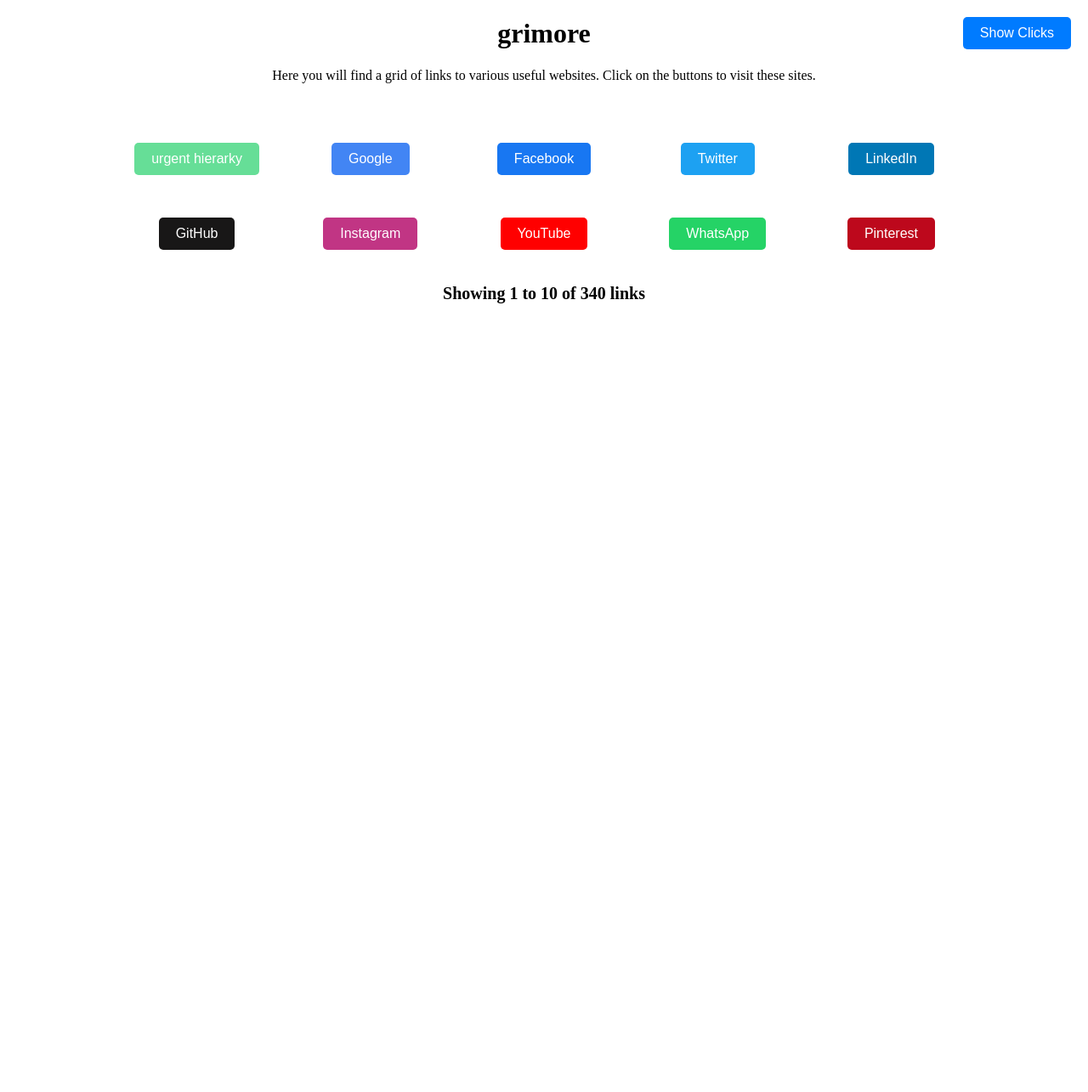
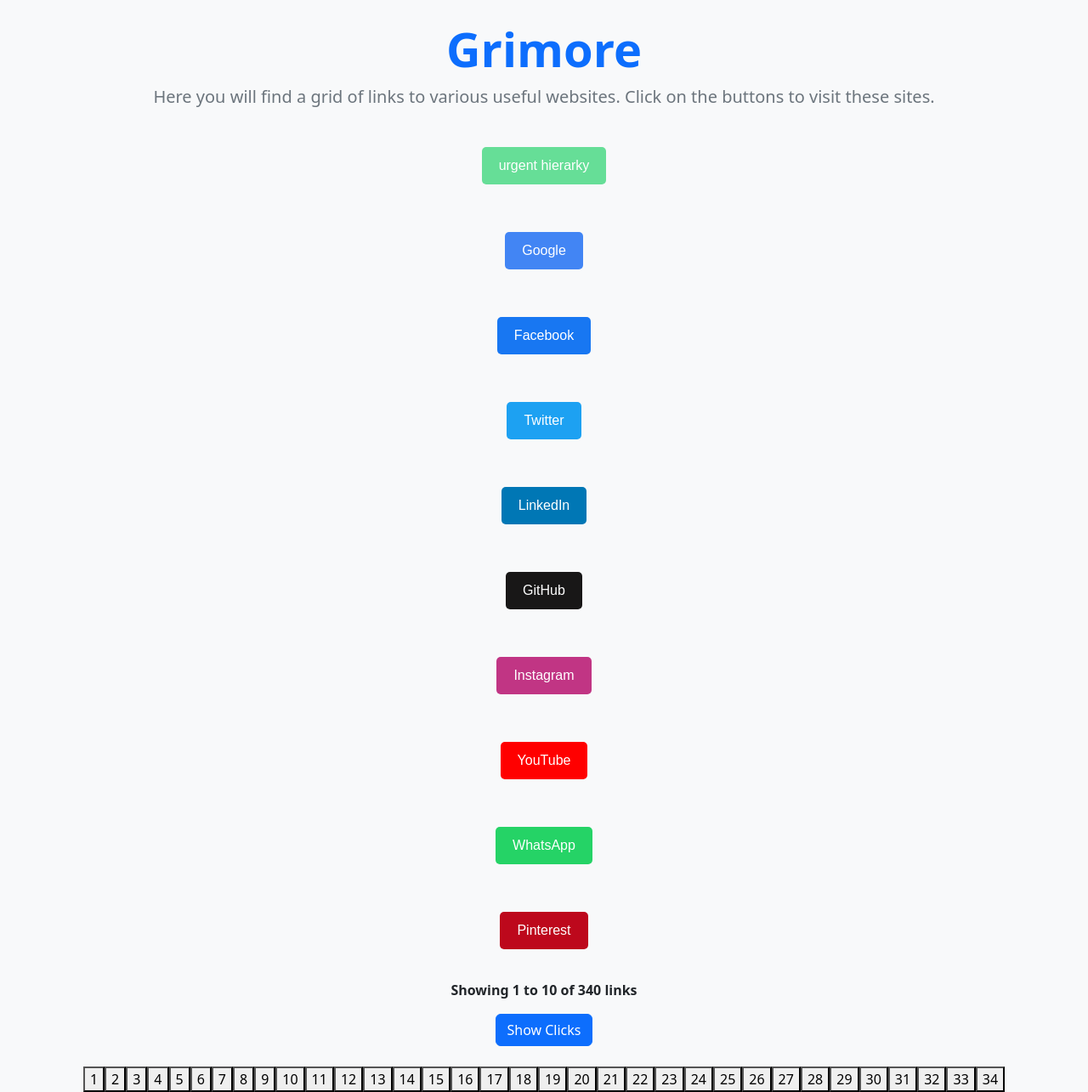
Before and after one commit to ivanfajrin/grimore, a plain HTML site: page index.html in a window 1280 px wide. Shown: the whole page at 85% size. Before the commit the page ends 800 px from the top, so only its background shows below. Drawn offline with nearby package versions, Linux system fonts and the light colour scheme.

Commit message:
2 index.html

```diff
--- a/index.html
+++ b/index.html
@@ -4,30 +4,56 @@
     <meta charset="UTF-8">
     <meta name="viewport" content="width=device-width, initial-scale=1.0">
     <title>Link Grid with Sidebar</title>
+    <!-- Bootstrap CSS -->
+    <link href="https://cdn.jsdelivr.net/npm/bootstrap@5.3.2/dist/css/bootstrap.min.css" rel="stylesheet">
     <link rel="stylesheet" href="style.css">
 </head>
-<body>
-    <div class="header">
-        <h1>grimore</h1>
-        <p>Here you will find a grid of links to various useful websites. Click on the buttons to visit these sites.</p>
+<body class="bg-light">
+    <div class="container mt-4">
+        <!-- Header Section -->
+        <div class="text-center mb-4">
+            <h1 class="display-4 fw-bold text-primary">Grimore</h1>
+            <p class="lead text-secondary">
+                Here you will find a grid of links to various useful websites.
+                Click on the buttons to visit these sites.
+            </p>
         </div>
 
-    <div class="grid-container" id="link-grid">
+        <!-- Link Grid Section -->
+        <div id="link-grid" class="row g-3">
             <!-- Buttons will be inserted here by JavaScript -->
         </div>
 
-    <div class="counter" id="counter">Total Links: 0</div>
+        <!-- Counter Section -->
+        <div id="counter" class="text-center mt-3 fw-bold">Total Links: 0</div>
 
-    <button class="open-sidebar" id="openSidebar">Show Clicks</button>
+        <!-- Sidebar Toggle Button -->
+        <div class="text-center mt-3">
+            <button id="openSidebar" class="btn btn-primary">Show Clicks</button>
+        </div>
 
-    <div class="sidebar" id="sidebar">
-        <h2>Link Click Data</h2>
-        <ul id="linkList">
+        <!-- Sidebar Section -->
+        <div id="sidebar" class="offcanvas offcanvas-end bg-light" tabindex="-1" aria-labelledby="sidebarLabel">
+            <div class="offcanvas-header">
+                <h5 id="sidebarLabel" class="offcanvas-title">Link Click Data</h5>
+                <button type="button" class="btn-close" data-bs-dismiss="offcanvas" aria-label="Close"></button>
+            </div>
+            <div class="offcanvas-body">
+                <ul id="linkList" class="list-group">
                     <!-- Link data will be inserted here by JavaScript -->
                 </ul>
             </div>
+        </div>
+
+        <!-- Pagination Section -->
+        <div id="pagination" class="d-flex justify-content-center mt-4">
+            <!-- Pagination buttons will be inserted here by JavaScript -->
+        </div>
+    </div>
+
+    <!-- Bootstrap JS Bundle -->
+    <script src="https://cdn.jsdelivr.net/npm/bootstrap@5.3.2/dist/js/bootstrap.bundle.min.js"></script>
     <script src="linksz.js"></script>
     <script src="print.js"></script>
-
 </body>
 </html>
```
Lines whose indentation alone changed are shown as unchanged.
